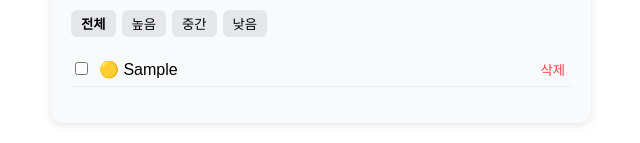
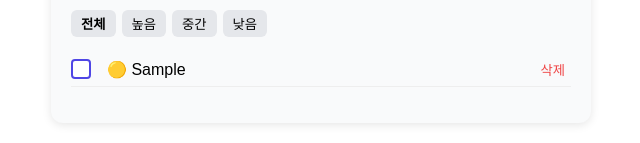
Before and after one commit to NomadHuns/react_todo_exam, a React (Create React App) app: page / in a window 1280 px wide. Both pictures are taken after typing "Sample" into the empty fields and a click on the button "+ 추가". Shown: the part 176-319 px from the top of the page, without its empty margins (319-959 px from the left). Built offline with nearby package versions, Linux system fonts and the light colour scheme.

Commit message:
Design: 체크박스 디자인 변경

```diff
--- a/src/pages/todo/list/components/TodoListElement.tsx
+++ b/src/pages/todo/list/components/TodoListElement.tsx
@@ -18,15 +18,24 @@ const TodoListElement: React.FC<TodoListElementProp> = ({ todo, toggleComplete,
     return (
         <li style={styles.todoItem}>
             <div style={styles.leftWrap}>
-                <input type="checkbox" onClick={toggleComplete} checked={todo.completed} />
-                <span
-                    style={{
+                <div style={styles.checkboxWrapper}>
+                    <input
+                        type="checkbox"
+                        id={`checkbox-${todo.id}`}
+                        onClick={toggleComplete}
+                        checked={todo.completed}
+                        style={styles.checkbox}
+                    />
+                    <label htmlFor={`checkbox-${todo.id}`} style={styles.customCheckbox}>
+                        {todo.completed && <div style={styles.checkMark} />}
+                    </label>
+                </div>
+                <span style={{
                     textDecoration: todo.completed ? "line-through" : "none",
                     opacity: todo.completed ? 0.6 : 1,
                     cursor: "pointer",
                     marginLeft: 8,
-                    }}
-                >
+                }}>
             {PRIORITY_LABELS[todo.priority]} {todo.text}
         </span>
             </div>
@@ -39,8 +48,52 @@ const styles: Record<string, React.CSSProperties> = {
     todoItem: {
         display: "flex",
         justifyContent: "space-between",
+        alignItems: "center", // 중요
         padding: "6px 0",
         borderBottom: "1px solid #eee",
+    },
+    leftWrap: {
+        display: "flex",
+        alignItems: "center", // 체크박스와 텍스트 수직 정렬 맞춤
+    },
+    checkboxWrapper: {
+        position: "relative",
+        width: 20,
+        height: 20,
+        marginRight: 8,
+    },
+    checkbox: {
+        position: "absolute",
+        opacity: 0,
+        width: "100%",
+        height: "100%",
+        margin: 0,
+        cursor: "pointer",
+        zIndex: 2,
+    },
+    customCheckbox: {
+        width: "100%",
+        height: "100%",
+        backgroundColor: "#fff",
+        border: "2px solid #4f46e5",
+        borderRadius: 4,
+        display: "flex",
+        alignItems: "center",
+        justifyContent: "center",
+        boxSizing: "border-box",
+        cursor: "pointer",
+    },
+    checkMark: {
+        width: 10,
+        height: 10,
+        backgroundColor: "#4f46e5",
+        borderRadius: 2,
+    },
+    todoText: {
+        textDecoration: "none",
+        opacity: 1,
+        cursor: "pointer",
+        fontSize: 14,
     },
     delBtn: {
         background: "none",
```
Lines whose indentation alone changed are shown as unchanged.
